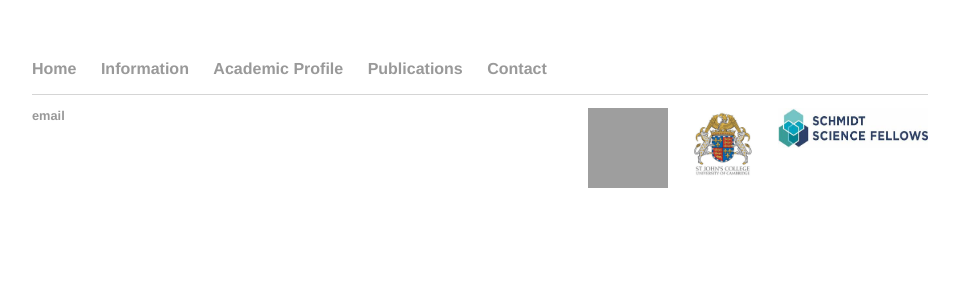
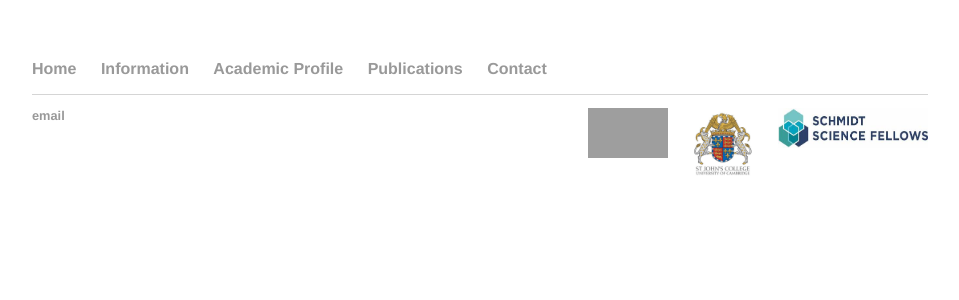
Before and after one commit to kadiliissaar/kadiliissaar.github.io, a Jekyll site: the page built from Photos/readme.md, in a window 1280 px wide. Shown: the top 300 px of the page, without its empty margins (160-1119 px from the left). Built offline with Jekyll 4.4.1, drawn with Linux system fonts in a browser that asks for light colours; our own code applies the rules of GitHub Pages for plain Markdown files; grey boxes are pictures that could not be loaded.

Commit message:
Update default.html

```diff
--- a/_layouts/default.html
+++ b/_layouts/default.html
@@ -28,7 +28,7 @@
 				<a href="https://schmidtsciencefellows.org/"></li>
 				<li><img src="https://github.com/kadiliissaar/kadiliissaar.github.io/raw/master/Photos/Logos/st-johns.jpg" style="float:right;width:80px;height:80px;margin-bottom:15px;margin-left:15px" style="width:100%">
 				<a href="https://www.joh.cam.ac.uk/"></li>
-				<li><img src="https://github.com/kadiliissaar/kadiliissaar.github.io/raw/master/Photos/Logos/epsrc.png" style="float:right;width:80px;height:80px;margin-bottom:15px;margin-left:15px" style="width:100%">
+				<li><img src="https://github.com/kadiliissaar/kadiliissaar.github.io/raw/master/Photos/Logos/epsrc.png" style="float:right;width:80px;height:50px;margin-bottom:15px;margin-left:15px" style="width:100%">
 				<a href="https://epsrc.ukri.org/"></li>
 				</ul>
 			</footer>
```
